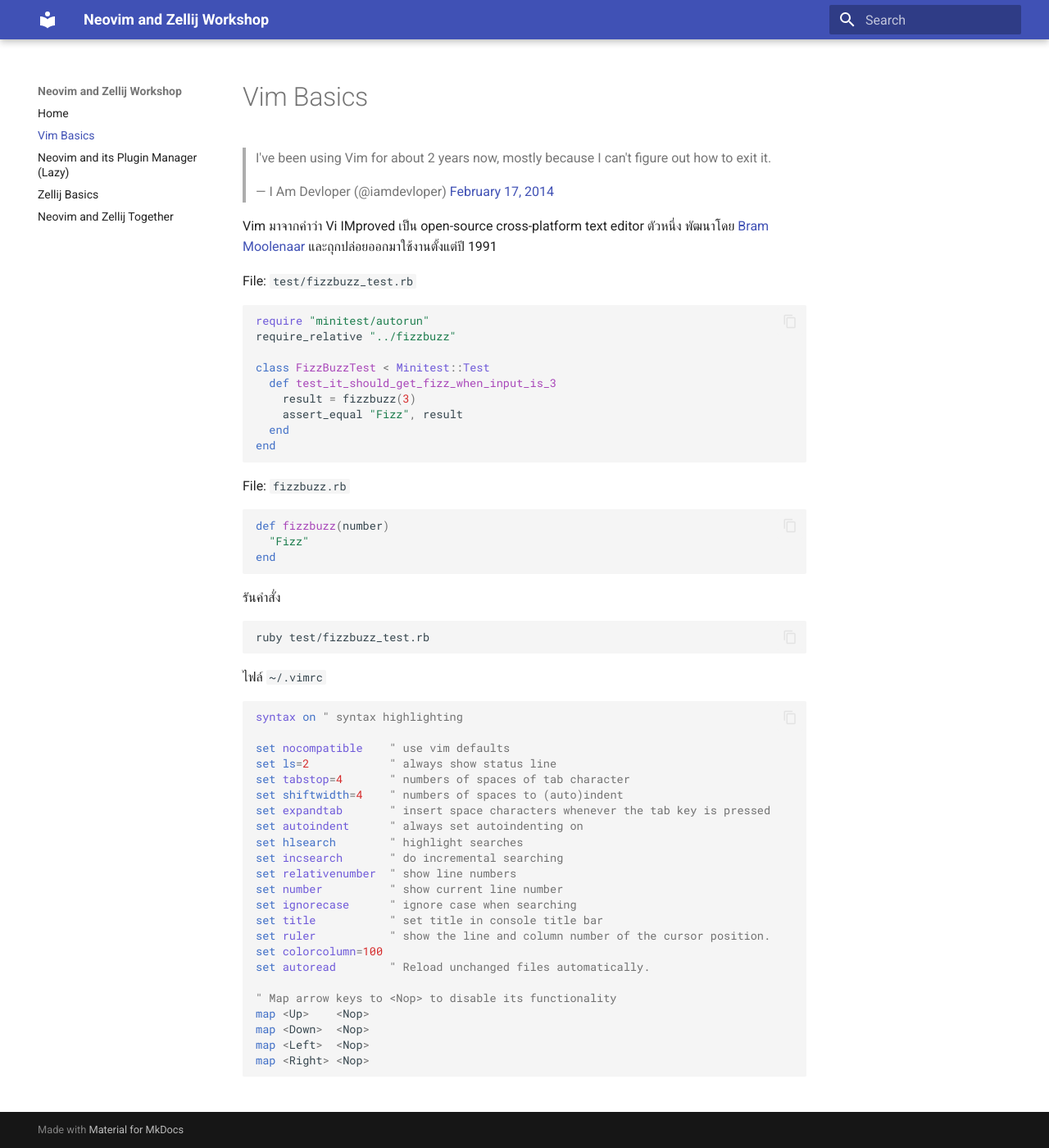
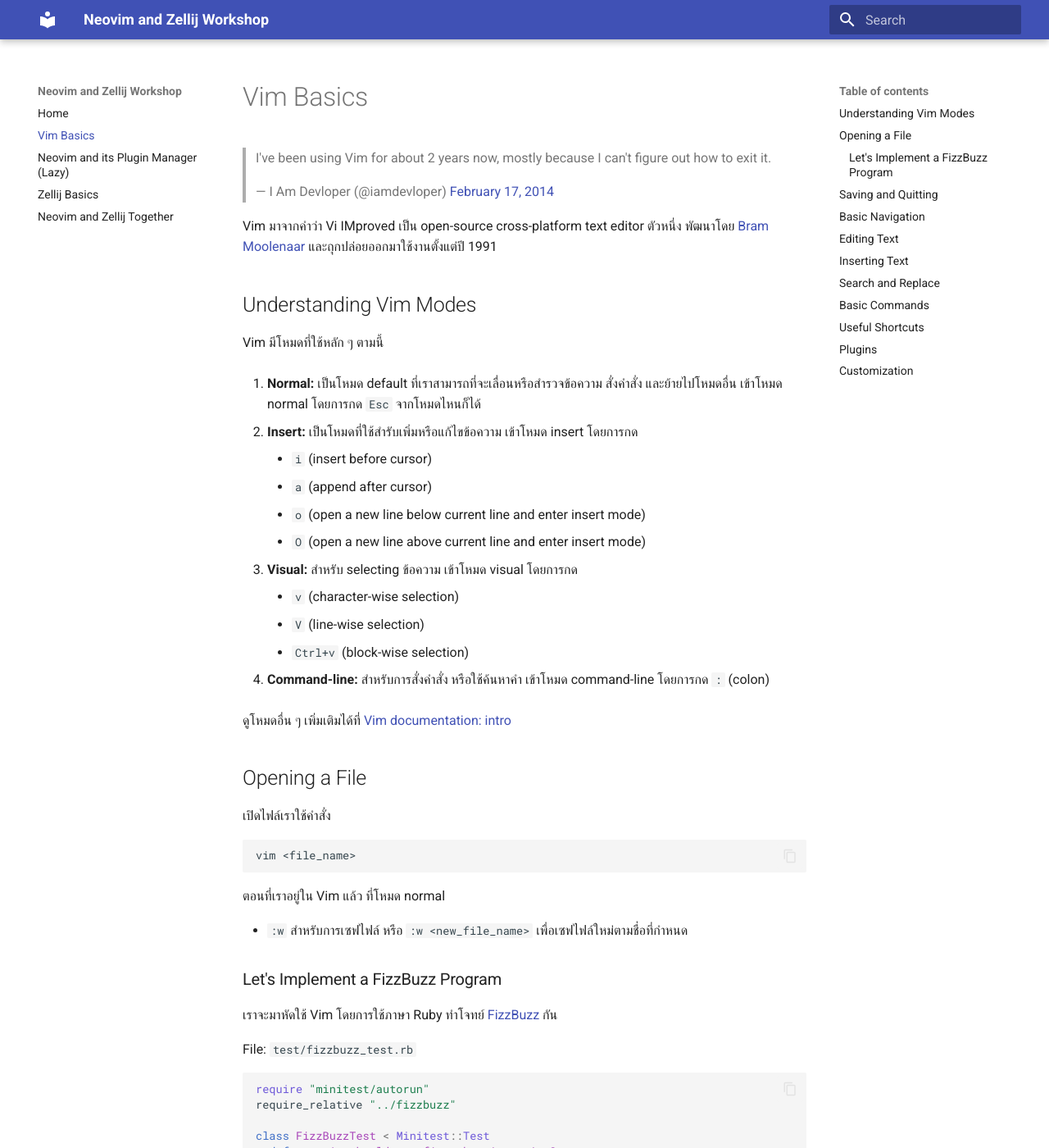
Before and after one commit to zkan/neovim-zellij-workshop, an MkDocs documentation site: the page built from docs/vim-basics.md, in a window 1280 px wide and 1400 px high. Shown: the whole window at 82% size. Built offline with MkDocs 1.6.1 and Material for MkDocs 9.7.7, drawn with Linux system fonts in a browser that asks for light colours; comment, search, counter and statistics services are not loaded; some of the changed text lies outside the part shown.

Commit message:
Write instruction for Vim basics
Instroducing fundamental concepts and commands

````diff
--- a/docs/vim-basics.md
+++ b/docs/vim-basics.md
@@ -5,6 +5,48 @@
 Vim มาจากคำว่า Vi IMproved เป็น open-source cross-platform text editor ตัวหนึ่ง
 พัฒนาโดย [Bram Moolenaar](https://en.wikipedia.org/wiki/Bram_Moolenaar)
 และถุกปล่อยออกมาใช้งานตั้งแต่ปี 1991
+
+## Understanding Vim Modes
+
+Vim มีโหมดที่ใช้หลัก ๆ ตามนี้
+
+1. **Normal:** เป็นโหมด default ที่เราสามารถที่จะเลื่อนหรือสำรวจข้อความ สั่งคำสั่ง
+   และย้ายไปโหมดอื่น เข้าโหมด normal โดยการกด `Esc` จากโหมดไหนก็ได้
+
+1. **Insert:** เป็นโหมดที่ใช้สำรับเพิ่มหรือแก้ไขข้อความ เข้าโหมด insert โดยการกด
+
+    * `i` (insert before cursor)
+    * `a` (append after cursor)
+    * `o` (open a new line below current line and enter insert mode)
+    * `O` (open a new line above current line and enter insert mode)
+
+1. **Visual:** สำหรับ selecting ข้อความ เข้าโหมด visual โดยการกด
+
+    * `v` (character-wise selection)
+    * `V` (line-wise selection)
+    * `Ctrl+v` (block-wise selection)
+
+1. **Command-line:** สำหรับการสั่งคำสั่ง หรือใช้ค้นหาคำ เข้าโหมด command-line โดยการกด
+   `:` (colon)
+
+ดูโหมดอื่น ๆ เพิ่มเติมได้ที่ [Vim documentation:
+intro](https://vimdoc.sourceforge.net/htmldoc/intro.html#vim-modes-intro)
+
+## Opening a File
+
+เปิดไฟล์เราใช้คำสั่ง
+
+```bash
+vim <file_name>
+```
+
+ตอนที่เราอยู่ใน Vim แล้ว ที่โหมด normal
+
+* `:w` สำหรับการเซฟไฟล์ หรือ `:w <new_file_name>` เพื่อเซฟไฟล์ใหม่ตามชื่อที่กำหนด
+
+### Let's Implement a FizzBuzz Program
+
+เราจะมาหัดใช้ Vim โดยการใช้ภาษา Ruby ทำโจทย์ [FizzBuzz](https://en.wikipedia.org/wiki/Fizz_buzz) กัน
 
 File: `test/fizzbuzz_test.rb`
 
@@ -34,11 +76,61 @@
 ruby test/fizzbuzz_test.rb
 ```
 
+เดี๋ยวเราจะมาค่อย ๆ ทำต่อให้จบกัน 😎
+
+## Saving and Quitting
+
+* `:q` เพื่อออกจาก Vim หรือใช้ `:q!` เพื่ออกจาก Vim แบบ force (ไม่เซฟไฟล์)
+* `:wq` หรือ `ZZ` เพื่อเซฟ และออกจาก Vim
+
+## Basic Navigation
+
+* `h`, `j`, `k`, `l` for left, down, up, right movement
+* `w` to move forward one word, `b` to move backward one word
+* `$` to go to the end of the line, `0` to go to the beginning
+* `gg` to go to the top of the file, `G` to go to the bottom
+
+## Editing Text
+
+* `x` to delete one character
+* `dw` to delete a word, `dd` to delete a line
+* `u` to undo the last change, `Ctrl+r` to redo
+
+## Inserting Text
+
+* `i`, `a`, `o` as mentioned for entering Insert Mode
+* `I` to insert at the beginning of the line, `A` to append at the end
+
+## Search and Replace
+
+* `/pattern` to search forward for 'pattern'
+* `?pattern` to search backward
+* `:s/old/new/g` to substitute 'old' with 'new' on the current line. Add `%` after s to apply to the whole file.
+
+## Basic Commands
+
+* `:e filename` to edit another file
+* `:sp filename` หรือ `:new filename` to split the window horizontally and edit another file
+* `:vsp filename` for vertical split
+
+## Useful Shortcuts
+
+* `yy` to yank (copy) a line, `p` or `P` to paste after or before the cursor respectively.
+* `d$` to delete to the end of the line, `d^` to delete to the start.
+
+## Plugins
+
+สามารถไปส่องได้ที่ [Vim Awesome](https://vimawesome.com/) ส่วน plugin manager แนะนำ
+[vim-plug](https://junegunn.github.io/vim-plug/) เพราะว่ารู้สึกว่าใช้ง่ายที่สุด
+แล้วเค้าก็เคลมว่าเค้าเป็น minimalist design 😂
+
+
+## Customization
+
 ไฟล์ `~/.vimrc`
 
 ```vim
-syntax on " syntax highlighting
-
+syntax on           " syntax highlighting
 set nocompatible    " use vim defaults
 set ls=2            " always show status line
 set tabstop=4       " numbers of spaces of tab character
@@ -47,15 +139,15 @@
 set autoindent      " always set autoindenting on
 set hlsearch        " highlight searches
 set incsearch       " do incremental searching
+" set number          " show current line number
 set relativenumber  " show line numbers
-set number          " show current line number
 set ignorecase      " ignore case when searching
 set title           " set title in console title bar
 set ruler           " show the line and column number of the cursor position.
-set colorcolumn=100
+set colorcolumn=100 " show the vertical line at column number 100
 set autoread        " Reload unchanged files automatically.
 
-" Map arrow keys to <Nop> to disable its functionality
+" disable arrow keys
 map <Up>    <Nop>
 map <Down>  <Nop>
 map <Left>  <Nop>
````
